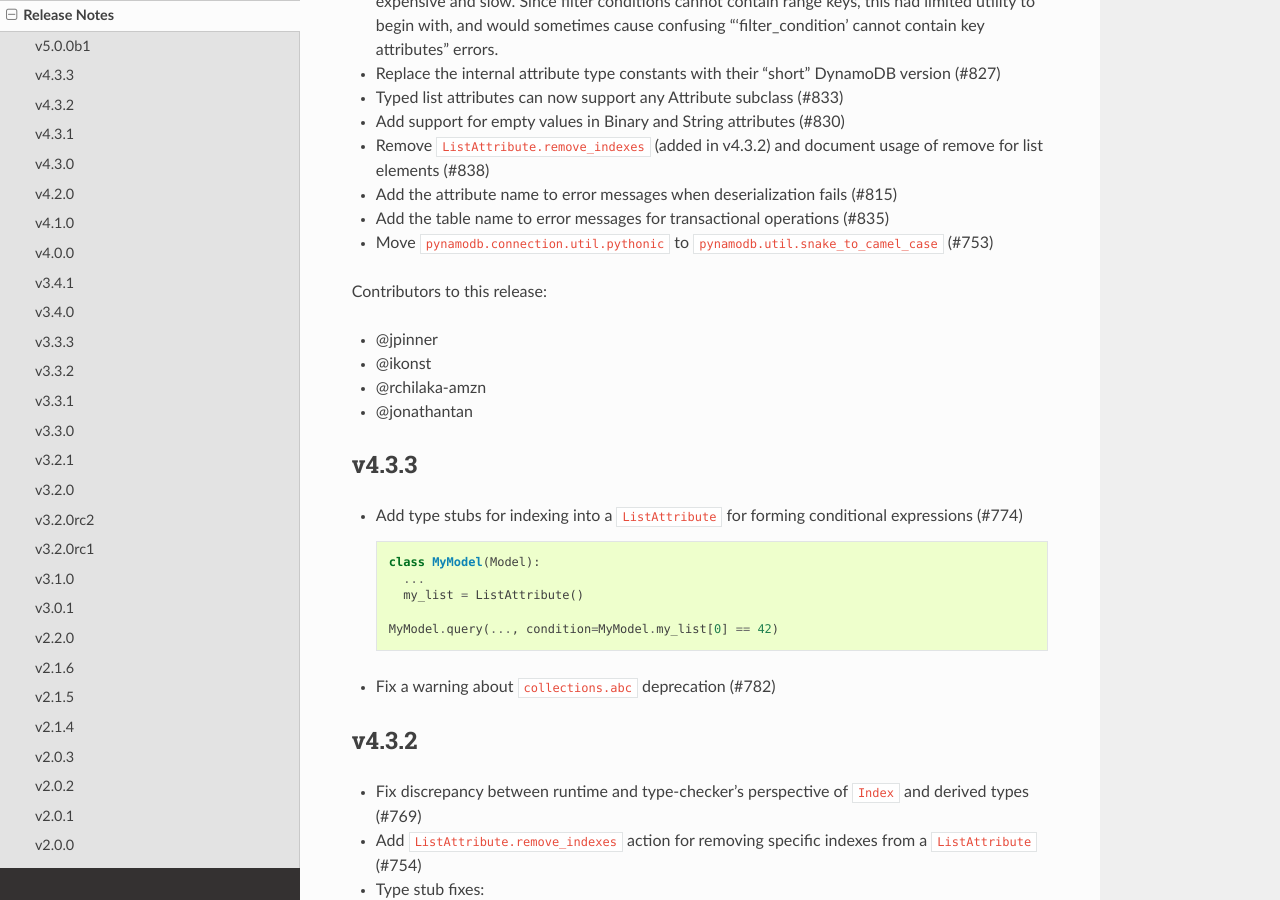
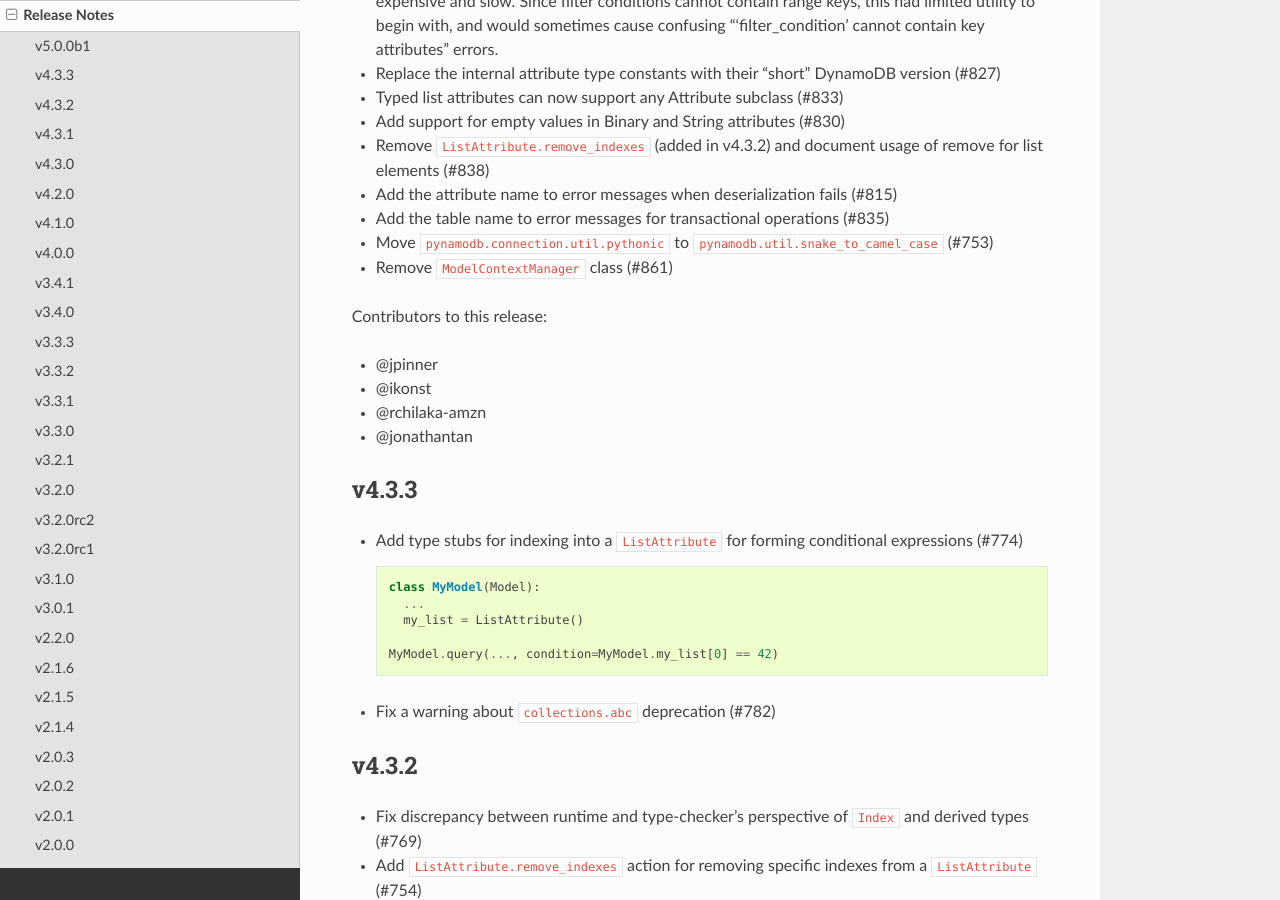
Before and after one commit to pynamodb/PynamoDB, a Sphinx documentation site: the page built from docs/release_notes.rst, in a window 1280 px wide and 900 px high, scrolled down 903 px. Built offline with Sphinx 7.4.7 and the Read the Docs theme 2.0.0, drawn with Linux system fonts in a browser that asks for light colours.

Commit message:
release notes

```diff
--- a/docs/release_notes.rst
+++ b/docs/release_notes.rst
@@ -39,6 +39,7 @@ Other changes in this release:
 * Add the attribute name to error messages when deserialization fails (#815)
 * Add the table name to error messages for transactional operations (#835)
 * Move ``pynamodb.connection.util.pythonic`` to ``pynamodb.util.snake_to_camel_case`` (#753)
+* Remove ``ModelContextManager`` class (#861)
 
 Contributors to this release:
 
```
